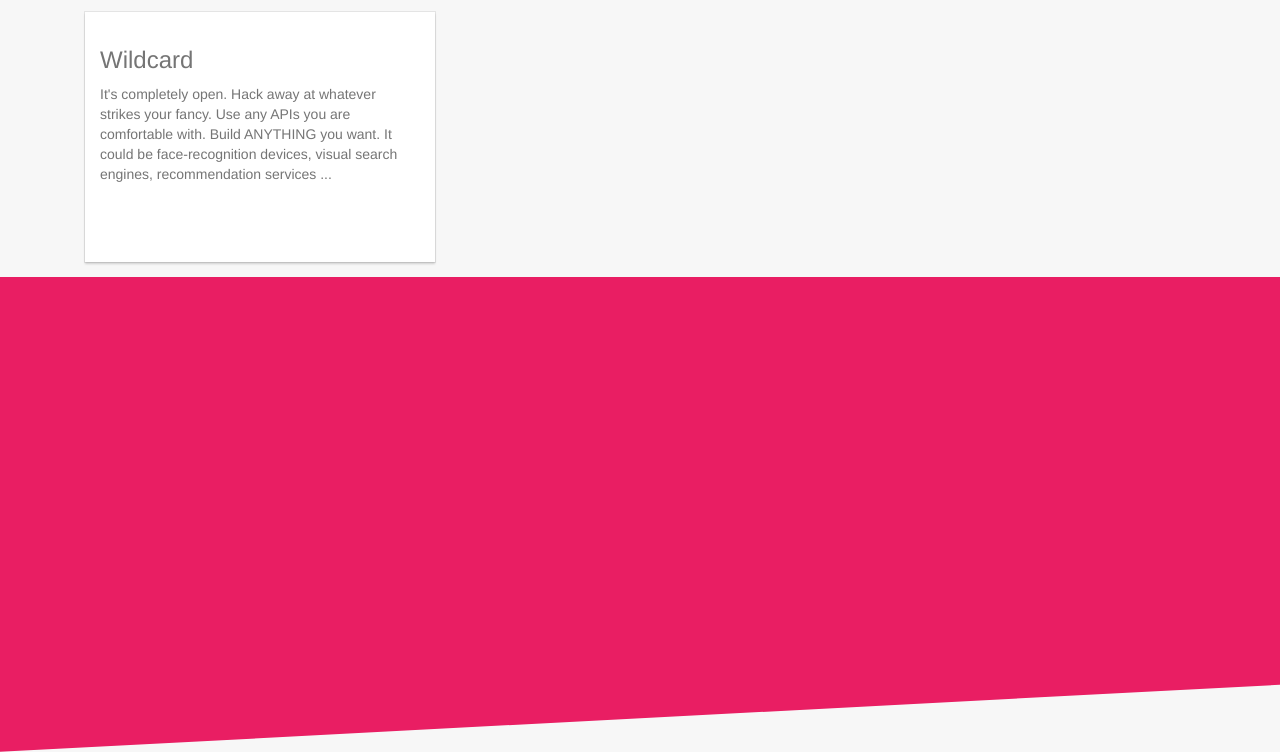
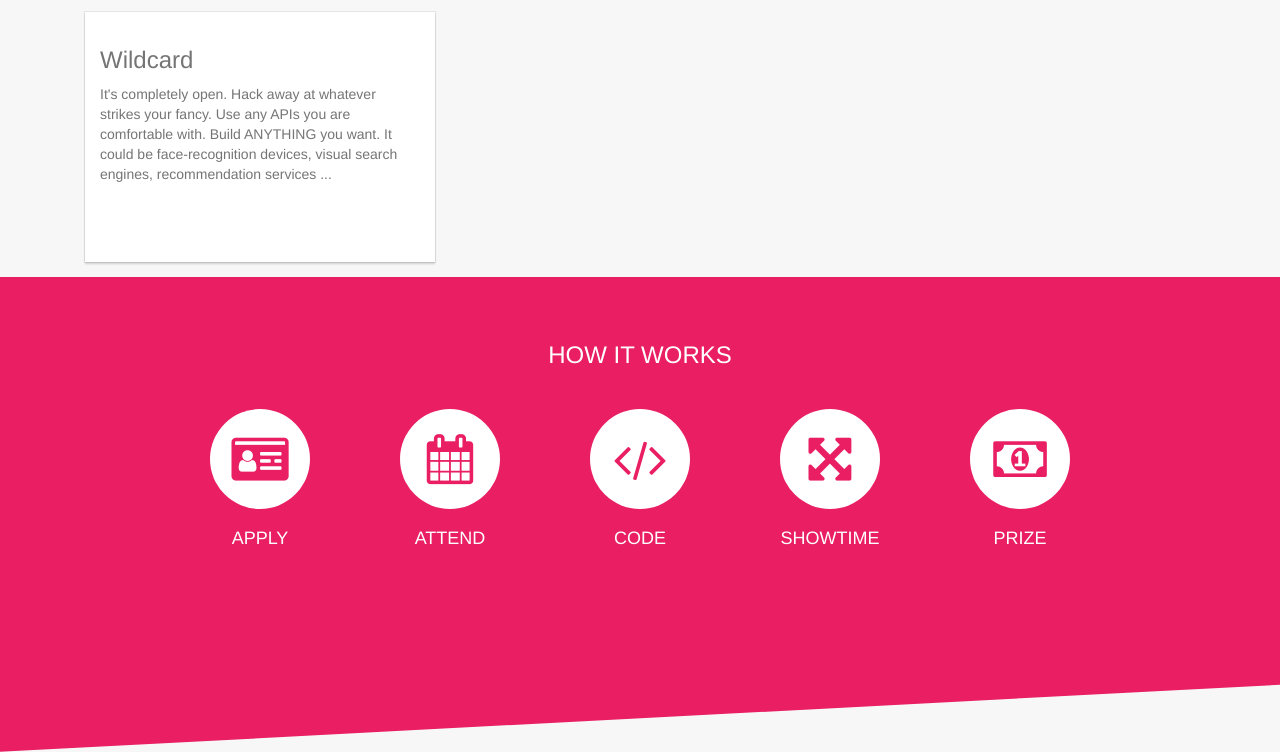
Before and after one commit to dsouzaedison/skillenza, a website: page index.html in a window 1280 px wide. Shown: the part 1804-2556 px from the top of the page. Drawn offline with nearby package versions, Linux system fonts and the light colour scheme; some packages are replaced by stand-ins of ours.

Commit message:
Section 2 - Working Added

```diff
--- a/index.html
+++ b/index.html
@@ -118,19 +118,18 @@
             <div class="container">
                 <div class="col-lg-12">
                     <div class="row">
-                        <div class="col-lg-4 col-md-4 col-sm-6 col-xs-12">
-                            <!--<div class="card">-->
-                                <!--<h3 class="section-header">HOW IT WORKS</h3>-->
+                        <h3 class="section-header text-center">HOW IT WORKS</h3>
                         <div class="col-lg-12">
                             <div class="row">
-                                        <div class="col-lg-3">
-                                            <div class="working">
-                                                <!--<i class="fa fa-calendar"></i>-->
+                                <div class="col-lg-2 col-lg-push-1 col-md-2 col-md-push-1 col-sm-4 col-xs-12" ng-repeat="work in works">
+                                    <div class="working text-center">
+                                        <div class="working-block">
+                                            <i class="fa {{work.icon}}"></i>
+                                            <h4 class="text-center work-title">{{work.title}}</h4>
                                         </div>
                                     </div>
                                 </div>
                             </div>
-                            <!--</div>-->
                         </div>
                     </div>
                 </div>
--- a/src/scripts/app.js
+++ b/src/scripts/app.js
@@ -33,4 +33,23 @@ angular.module('skillenza', ['appConfig'])
                 description: 'It\'s completely open. Hack away at whatever strikes your fancy. Use any APIs you are comfortable with. Build ANYTHING you want. It could be face-recognition devices, visual search engines, recommendation services ...'
             }
         ];
+
+        $scope.works = [
+            {
+                icon: 'fa-id-card',
+                title: 'APPLY'
+            },{
+                icon: 'fa-calendar',
+                title: 'ATTEND'
+            },{
+                icon: 'fa-code',
+                title: 'CODE'
+            },{
+                icon: 'fa-arrows-alt',
+                title: 'SHOWTIME'
+            },{
+                icon: 'fa-money',
+                title: 'PRIZE'
+            },
+        ];
     });
--- a/src/styles/app.scss
+++ b/src/styles/app.scss
@@ -198,3 +198,22 @@ body {
     min-height: 50px;
   }
 }
+
+.working-block {
+  margin: 10px auto;
+}
+
+.working-block > i {
+  color: #E91E63;
+  font-size: 50px;
+  height: 100px;
+  width: 100px;
+  border-radius: 50%;
+  background: #fff;
+  line-height: 100px;
+  text-align: center;
+}
+
+.work-title {
+  margin-top: 20px;
+}
```
Also changed, not shown: src/styles/css/app.css. Lines whose indentation alone changed are shown as unchanged.
